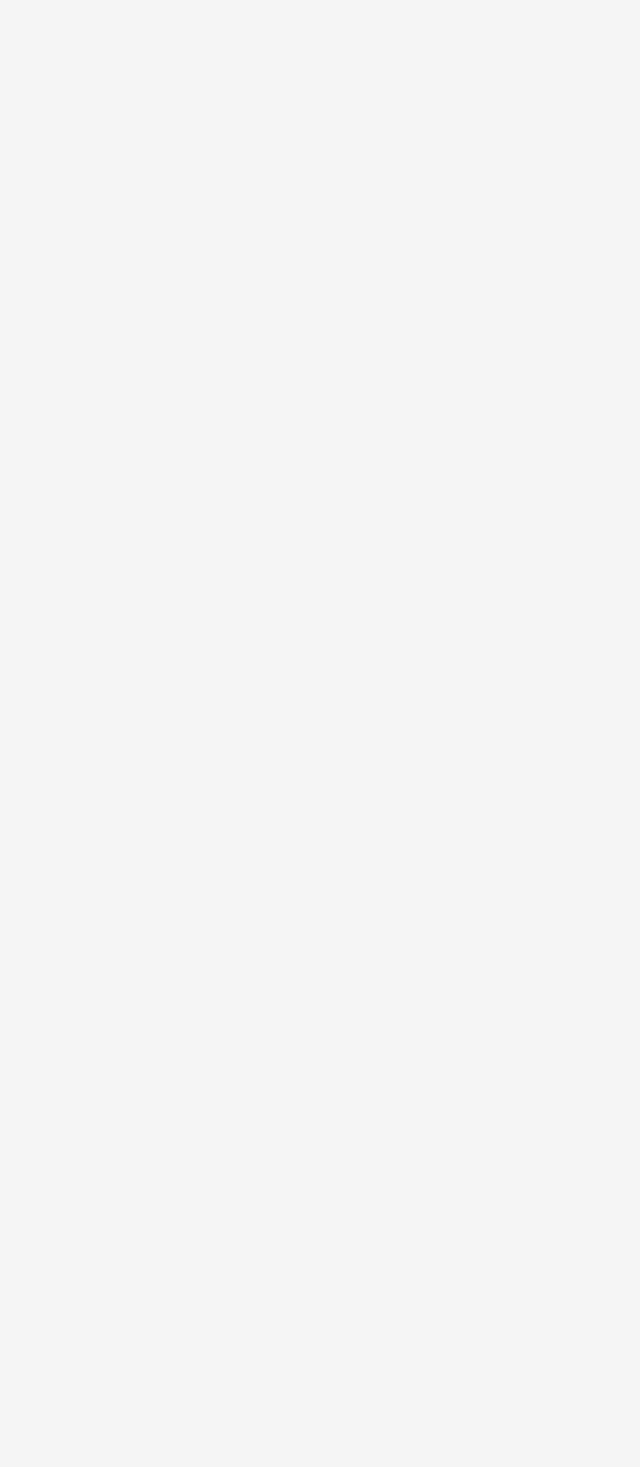
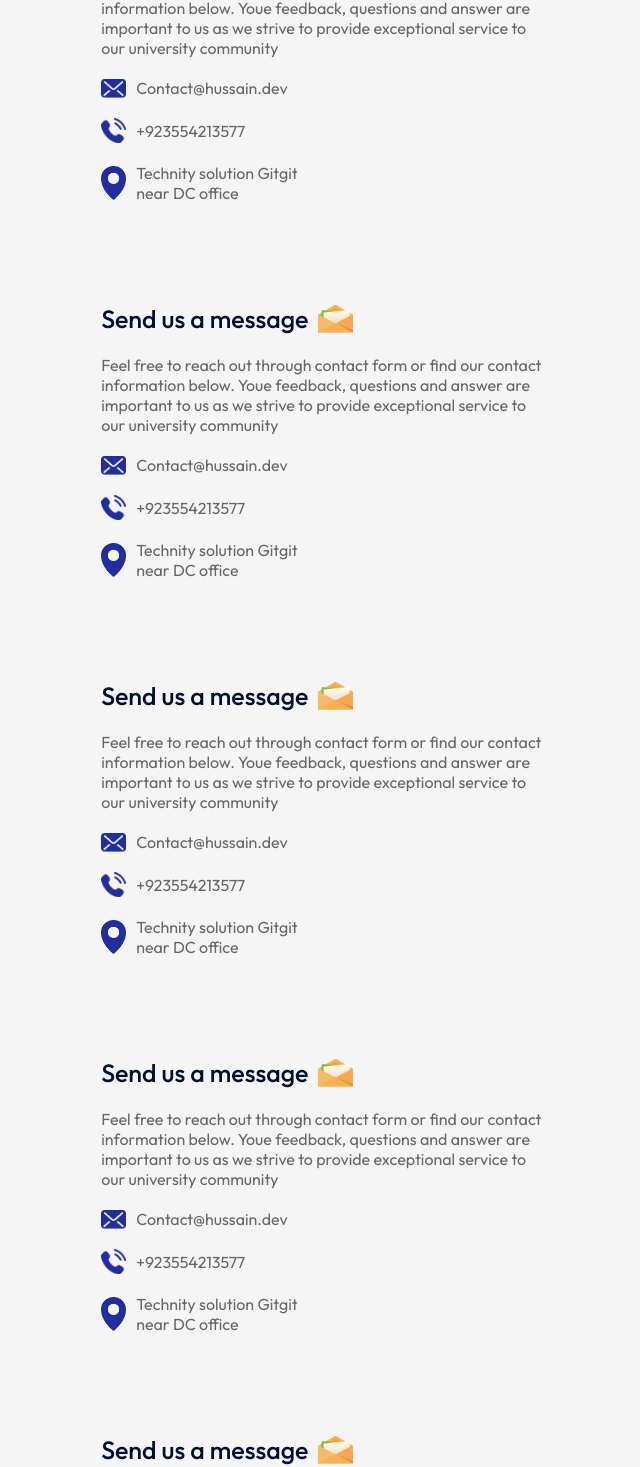
Before and after one commit to Hussain47727/Fully-Responsive-Website-in-React, a React (Vite) app in the folder Fully-Responsive-Site/: page / in a window 1280 px wide. Shown: the part 5143-6610 px from the top of the page, without its empty margins (78-718 px from the left). Before the commit the page ends 5069 px from the top, so only its background shows below. Built offline with nearby package versions, Linux system fonts and the light colour scheme.

Commit message:
'streak-3'

```diff
--- a/Fully-Responsive-Site/src/App.jsx
+++ b/Fully-Responsive-Site/src/App.jsx
@@ -27,6 +27,11 @@ const App = () => {
       <Contact />
       <Contact />
       <Contact />
+      <Contact />
+      <Contact />
+      <Contact />
+      <Contact />
+      <Contact />
 
 
 
```
